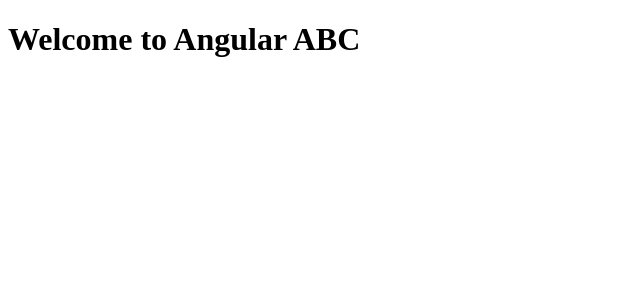
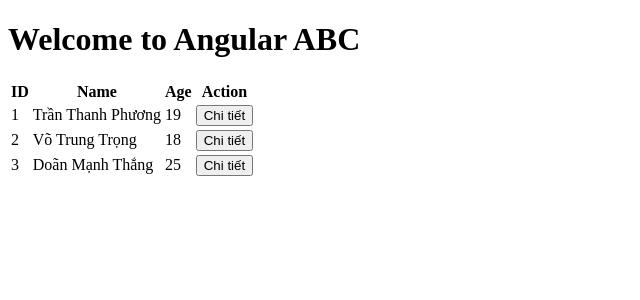
Before and after one commit to trungtrong2010/demo-project, an Angular app in the folder demo-git/: page /list in a window 1280 px wide. Shown: the top 300 px of the page, without its empty margins (0-640 px from the left). Built offline with nearby package versions, Linux system fonts and the light colour scheme; data requests are answered from the project's data file.

Commit message:
finish list customer

```diff
--- a/demo-git/src/app/app-routing.module.ts
+++ b/demo-git/src/app/app-routing.module.ts
@@ -6,7 +6,7 @@
 
 const routes: Routes = [
   {path: 'list', component: CustomerListComponent},
-  {path: 'detail', component: CustomerDetailComponent},
+  {path: 'detail/:id', component: CustomerDetailComponent},
 ];
 
 @NgModule({
--- a/demo-git/src/app/app.module.ts
+++ b/demo-git/src/app/app.module.ts
@@ -4,6 +4,7 @@
 import { AppRoutingModule } from './app-routing.module';
 import { AppComponent } from './app.component';
 import { CustomerListComponent } from './customer/customer-list/customer-list.component';
+import {HttpClientModule} from '@angular/common/http';
 
 @NgModule({
   declarations: [
@@ -12,7 +13,8 @@
   ],
   imports: [
     BrowserModule,
-    AppRoutingModule
+    AppRoutingModule,
+    HttpClientModule
   ],
   providers: [],
   bootstrap: [AppComponent]
--- a/demo-git/src/app/customer/customer-list/customer-list.component.html
+++ b/demo-git/src/app/customer/customer-list/customer-list.component.html
@@ -1 +1,17 @@
 <h1>Welcome to Angular ABC</h1>
+<table>
+  <thead>
+  <th>ID</th>
+  <th>Name</th>
+  <th>Age</th>
+  <th>Action</th>
+  </thead>
+  <tbody>
+  <tr *ngFor="let customer of customerList">
+    <td>{{customer.id}}</td>
+    <td>{{customer.name}}</td>
+    <td>{{customer.age }}</td>
+    <td><button  routerLink="/detail/{{customer.id}}">Chi tiết</button></td>
+  </tr>
+  </tbody>
+</table>
--- a/demo-git/src/app/customer/customer-list/customer-list.component.ts
+++ b/demo-git/src/app/customer/customer-list/customer-list.component.ts
@@ -1,4 +1,6 @@
 import { Component, OnInit } from '@angular/core';
+import {CustomerService} from '../../service/customer.service';
+import {ICustomer} from '../../models/ICustomer';
 
 @Component({
   selector: 'app-customer-list',
@@ -6,10 +8,13 @@
   styleUrls: ['./customer-list.component.css']
 })
 export class CustomerListComponent implements OnInit {
-
-  constructor() { }
+  customerList: ICustomer[];
+  constructor(
+    private customerService: CustomerService
+  ) { }
 
   ngOnInit(): void {
+    this.customerService.getAllCustomer().subscribe(
+      (data) => {this.customerList = data; });
   }
-
 }
--- /dev/null
+++ b/demo-git/src/app/service/customer.service.ts
@@ -0,0 +1,17 @@
+import { Injectable } from '@angular/core';
+import {HttpClient} from '@angular/common/http';
+import {Observable} from 'rxjs';
+import {ICustomer} from '../models/ICustomer';
+
+@Injectable({
+  providedIn: 'root'
+})
+export class CustomerService {
+
+  constructor(
+    private httpClient: HttpClient
+  ) { }
+  getAllCustomer(): Observable<ICustomer[]>{
+    return this.httpClient.get<ICustomer[]>('http://localhost:3000/customer');
+  }
+}
```
